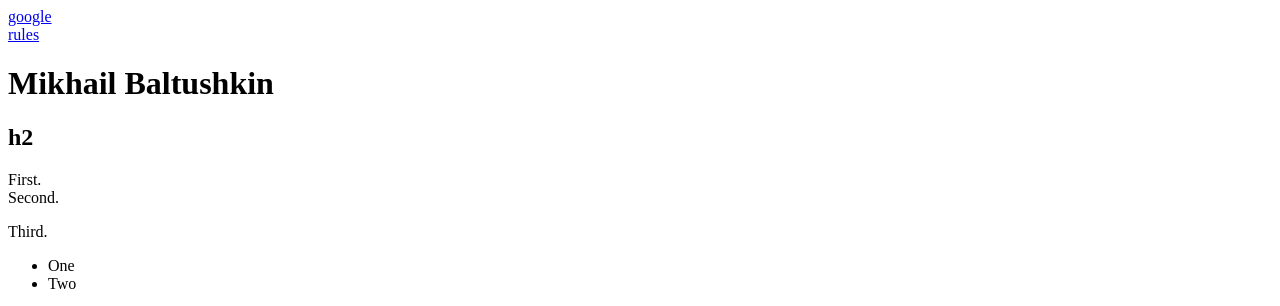
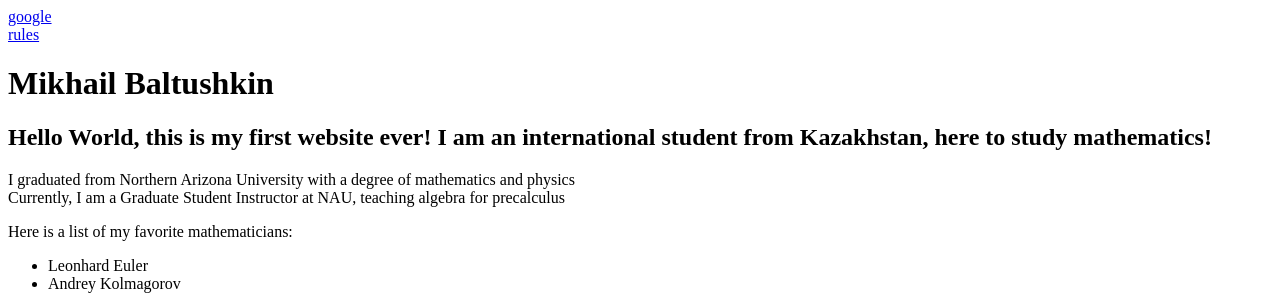
Before and after one commit to mishbolt/587, a plain HTML site: page index.html in a window 1280 px wide. Shown: the top 306 px of the page. Drawn offline with nearby package versions, Linux system fonts and the light colour scheme; some packages are replaced by stand-ins of ours.

Commit message:
Update index.html

```diff
--- a/index.html
+++ b/index.html
@@ -11,22 +11,22 @@ Mikhail Baltushkin
 </h1>
 
 <h2>
-h2
+ Hello World, this is my first website ever! I am an international student from Kazakhstan, here to study mathematics!
 </h2>
 
-First.
+I graduated from Northern Arizona University with a degree of mathematics and physics
 <br>
-Second.
+Currently, I am a Graduate Student Instructor at NAU, teaching algebra for precalculus
 <p>
-Third.
+Here is a list of my favorite mathematicians:
 
 <UL>
 <LI>
-One
+Leonhard Euler
 </LI>
 
 <LI>
-Two
+Andrey Kolmagorov
 </LI>
 </UL>
 
```
